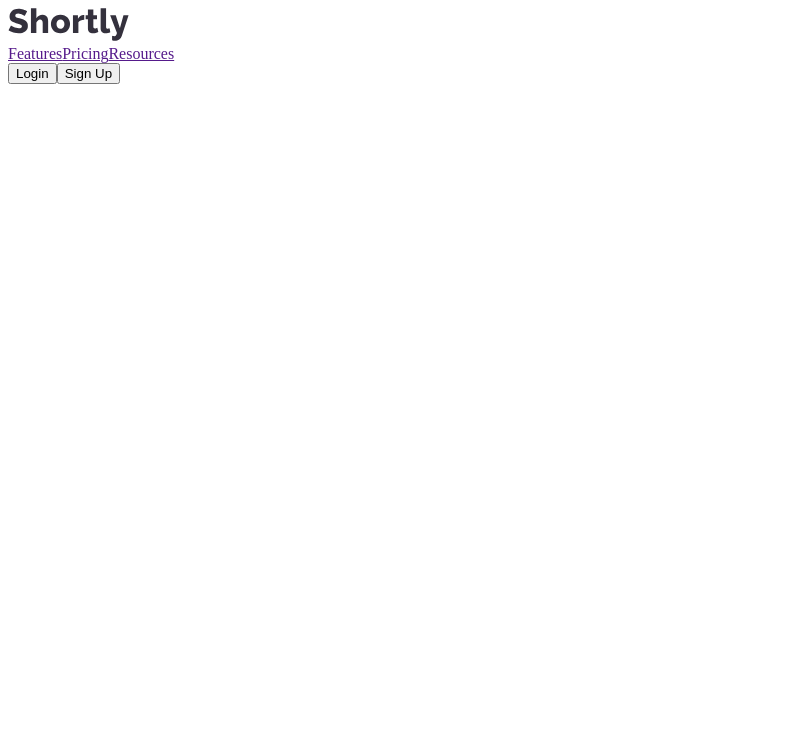
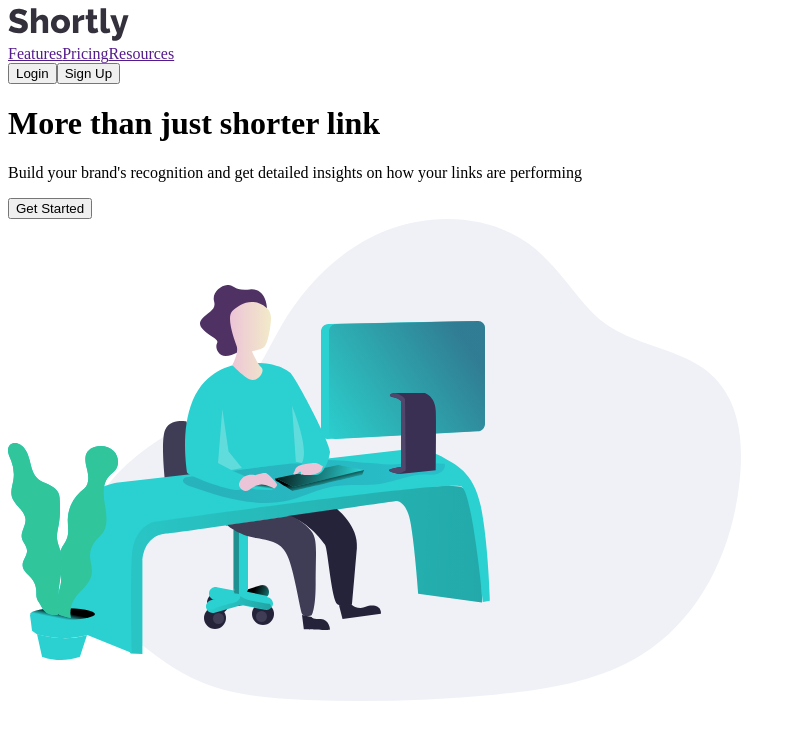
Before and after one commit to azanra/url-shortening, a React (Vite) app: page / in a window 1280 px wide. Shown: the top 740 px of the page, without its empty margins (0-796 px from the left). Built offline with nearby package versions, Linux system fonts and the light colour scheme.

Commit message:
Add markup for the hero component

```diff
--- a/src/App.jsx
+++ b/src/App.jsx
@@ -1,10 +1,12 @@
 import "./App.css";
 import Header from "./components/header";
+import Hero from "./components/hero";
 
 function App() {
   return (
     <>
       <Header />
+      <Hero />
     </>
   );
 }
--- /dev/null
+++ b/src/components/hero.jsx
@@ -0,0 +1,25 @@
+import illustWorking from "../assets/images/illustration-working.svg";
+
+export default function Hero() {
+  return (
+    <div>
+      <div className="heroText">
+        <div>
+          <h1>More than just shorter link</h1>
+        </div>
+        <div>
+          <p>
+            Build your brand's recognition and get detailed insights on how your
+            links are performing
+          </p>
+        </div>
+        <div>
+          <button>Get Started</button>
+        </div>
+      </div>
+      <div className="heroImage">
+        <img src={illustWorking} alt="Working Illustration" />
+      </div>
+    </div>
+  );
+}
```
